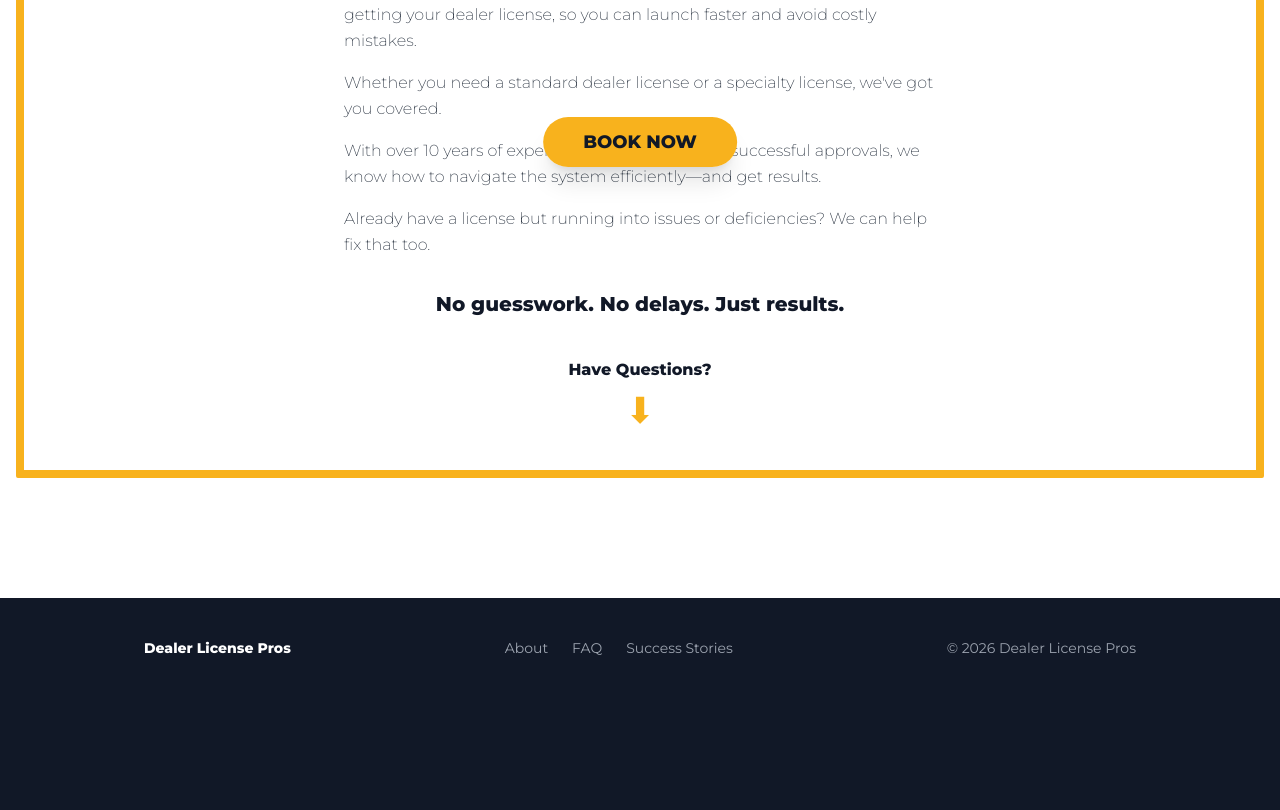
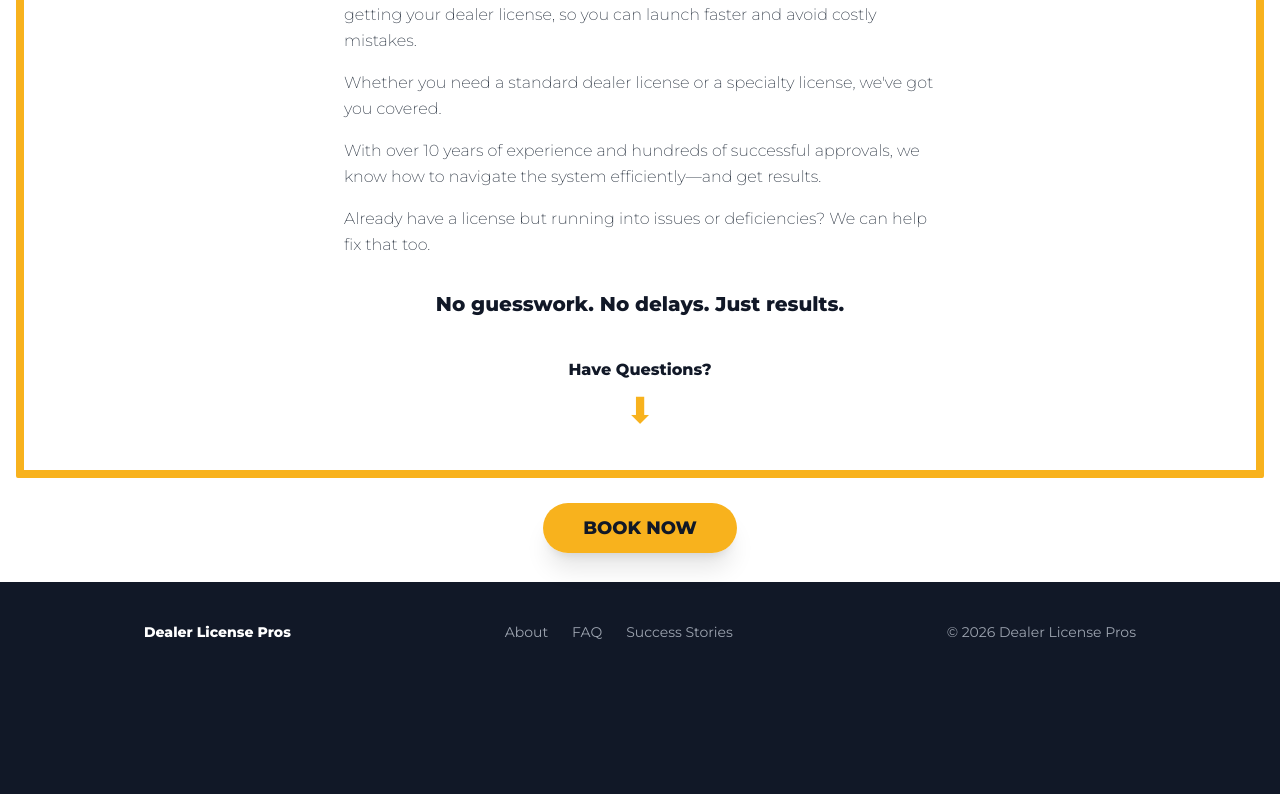
Before and after one commit to JacobDChamberlain/TexasDealerLicenseExperts, a React (Vite) app: page / in a window 1280 px wide. Shown: the part 564-1374 px from the top of the page. Built offline with nearby package versions, Linux system fonts and the light colour scheme.

Commit message:
button fixed bottom until scroll into static place under arrow

```diff
--- a/src/App.jsx
+++ b/src/App.jsx
@@ -1,4 +1,4 @@
-import { useState } from 'react';
+import { useState, useEffect, useRef } from 'react';
 import { BrowserRouter, Routes, Route, useLocation } from 'react-router-dom';
 import Navbar from './components/layout/Navbar';
 import SecondaryNav from './components/layout/SecondaryNav';
@@ -17,15 +17,30 @@ import SplashScreen from './components/ui/SplashScreen';
 function AppShell() {
   const { pathname } = useLocation();
   const hideBookNow = ['/contact', '/book'].includes(pathname);
+  const [docked, setDocked] = useState(false);
+  const anchorRef = useRef(null);
+  const inFlowButtonRef = useRef(null);
+
+  useEffect(() => {
+    if (hideBookNow) return;
+    const checkDock = () => {
+      if (!inFlowButtonRef.current) return;
+      const btnRect = inFlowButtonRef.current.getBoundingClientRect();
+      // dock when the in-flow button's top reaches where the fixed button's top would be
+      const fixedButtonTop = window.innerHeight - 80 - btnRect.height;
+      setDocked(btnRect.top <= fixedButtonTop);
+    };
+    window.addEventListener('scroll', checkDock, { passive: true });
+    checkDock();
+    return () => window.removeEventListener('scroll', checkDock);
+  }, [hideBookNow, pathname]);
 
   return (
     <div className="min-h-screen flex flex-col bg-white">
       <Navbar />
       <SecondaryNav />
-      {!hideBookNow && <FloatingBookNow />}
-
-      {/* pt-24 = 56px banner + 40px secondary nav; pb-24 = space above floating Book Now */}
-      <main className="flex-1 pt-24 pb-24">
+      {/* pt-24 = 56px banner + 40px secondary nav */}
+      <main className="flex-1 pt-24">
         <Routes>
           <Route path="/" element={<Landing />} />
           <Route path="/about" element={<About />} />
@@ -37,6 +52,17 @@ function AppShell() {
           <Route path="/thank-you" element={<ThankYou />} />
         </Routes>
       </main>
+
+      {!hideBookNow && (
+        <div ref={anchorRef} className="relative flex justify-center py-10 -mt-7">
+          {/* always in-flow to reserve space; invisible until docked */}
+          <div ref={inFlowButtonRef} style={{ opacity: docked ? 1 : 0, pointerEvents: docked ? 'auto' : 'none' }}>
+            <FloatingBookNow docked />
+          </div>
+          {/* fixed overlay shown until docked */}
+          {!docked && <FloatingBookNow />}
+        </div>
+      )}
 
       <Footer />
     </div>
--- a/src/components/layout/FloatingBookNow.jsx
+++ b/src/components/layout/FloatingBookNow.jsx
@@ -1,17 +1,22 @@
 import { Link } from 'react-router-dom';
 import { useTranslation } from 'react-i18next';
 
-export default function FloatingBookNow() {
+export default function FloatingBookNow({ docked = false }) {
   const { t } = useTranslation();
 
   return (
-    <div className="fixed bottom-20 left-1/2 -translate-x-1/2 z-30">
-      <Link
-        to="/get-started"
-        className="bg-accent hover:brightness-95 active:brightness-90 text-gray-900 font-black text-lg px-10 py-3.5 rounded-full shadow-xl transition-all whitespace-nowrap"
-      >
-        {t('common.bookNow').toUpperCase()}
-      </Link>
-    </div>
+    <Link
+      to="/get-started"
+      style={docked ? {} : {
+        position: 'fixed',
+        bottom: '80px',
+        left: '50%',
+        transform: 'translateX(-50%)',
+        zIndex: 30,
+      }}
+      className="bg-accent hover:brightness-95 active:brightness-90 text-gray-900 font-black text-lg px-10 py-3.5 rounded-full shadow-xl whitespace-nowrap"
+    >
+      {t('common.bookNow').toUpperCase()}
+    </Link>
   );
 }
```
